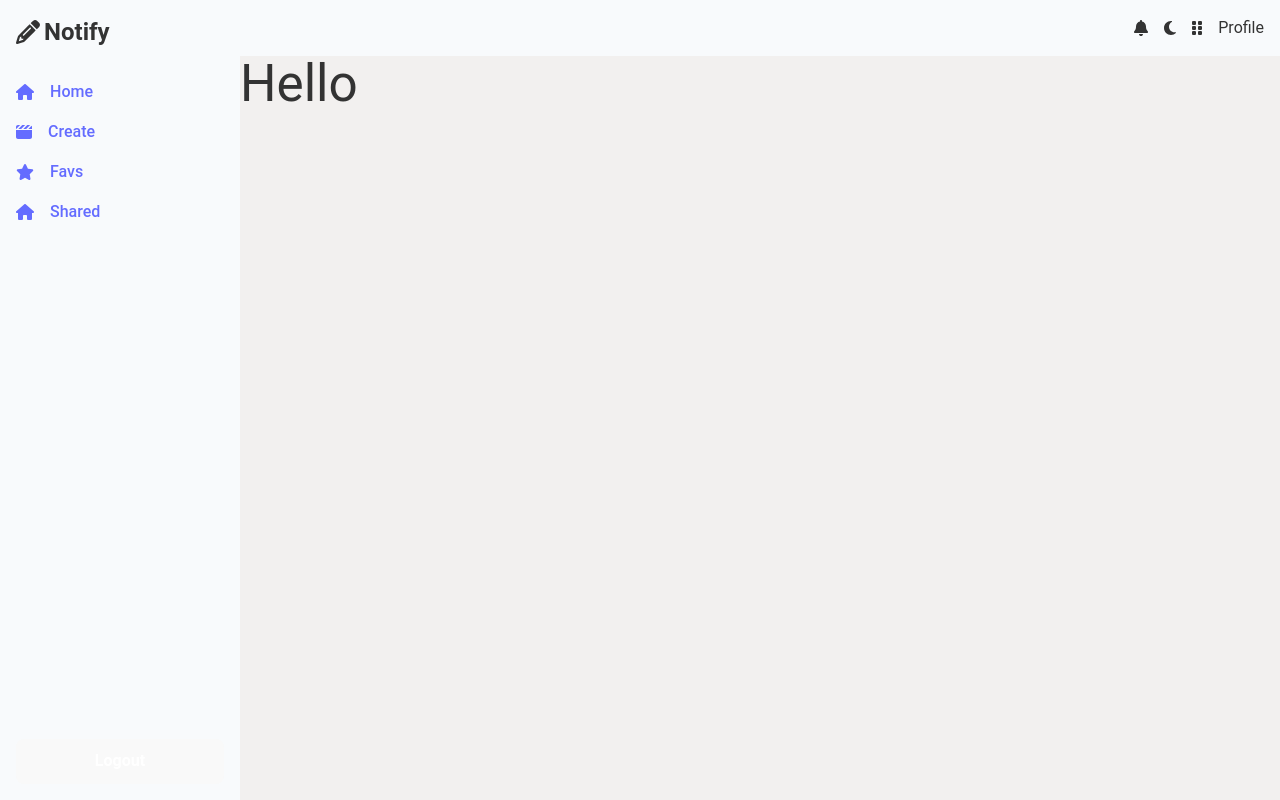
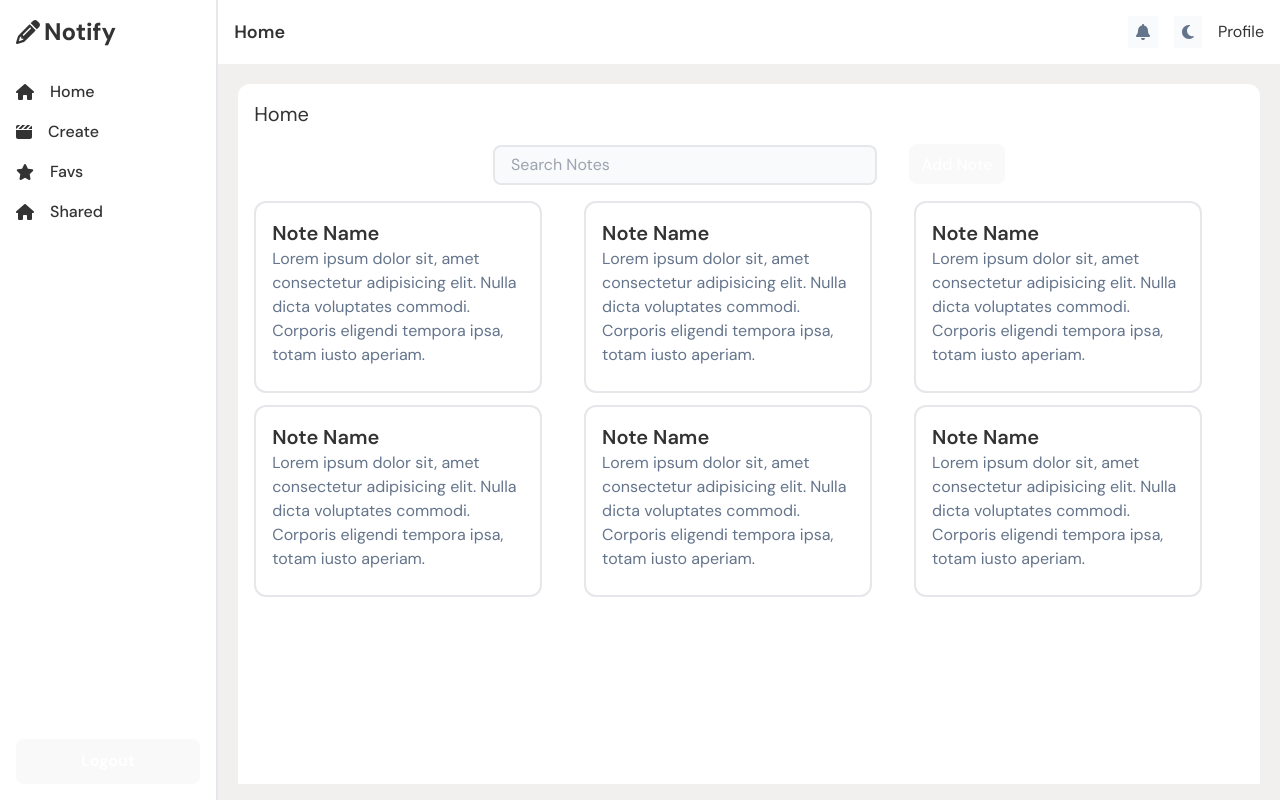
Before and after one commit to lennythecreator/Notify.ai, a React (Vite) app in the folder notify-client/: page /home in a window 1280 px wide. Built offline with nearby package versions, Linux system fonts and the light colour scheme.

Commit message:
Completesd Routes in App.tsx

```diff
--- a/notify-client/src/App.css
+++ b/notify-client/src/App.css
@@ -1,7 +1,7 @@
+@import url('https://fonts.googleapis.com/css2?family=DM+Sans:ital,opsz,wght@0,9..40,100..1000;1,9..40,100..1000&display=swap');
 body{
   background-color: #f2f0ef;
-  font-family: 'Roboto', sans-serif;
-
+  font-family: 'DM Sans', sans-serif;
   margin: 0;
   padding: 0;
   color: #333;
@@ -9,10 +9,13 @@ body{
 #root {
   height: 100vh;
   width: 100vw;
+  /* padding: 16px; */
   margin: 0 auto;
   text-align: center;
 
 }
+
+
 
 .logo {
   height: 6em;
--- a/notify-client/src/App.tsx
+++ b/notify-client/src/App.tsx
@@ -13,13 +13,13 @@ import { faClapperboard, faHome, faPencil, faStar } from '@fortawesome/free-soli
 
 function Sidebar() {
   return (
-    <nav className='flex flex-col w-72 h-full bg-slate-50 p-4'>
+    <nav className='flex flex-col w-64 h-full bg-white p-4 border-r-2'>
       <ul className='text-left flex flex-col gap-4 h-full'>
         <li className='flex items-center gap-1 text-2xl font-bold mb-4'><FontAwesomeIcon icon={faPencil}/>Notify</li>
-        <li><Link className='flex items-center gap-4' to='/home'><FontAwesomeIcon icon={faHome}/>Home</Link></li>
-        <li><Link className='flex items-center text-center gap-4' to='/create'><FontAwesomeIcon icon={faClapperboard}/>Create</Link></li>
-        <li><Link className='flex items-center text-center gap-4' to='/favs'><FontAwesomeIcon icon={faStar}/>Favs</Link></li>
-        <li><Link className='flex items-center text-center gap-4' to='/shared'><FontAwesomeIcon icon={faHome}/>Shared</Link></li>
+        <li><Link className='flex items-center text-center gap-4 text-[#333]' to='/home'><FontAwesomeIcon icon={faHome}/>Home</Link></li>
+        <li><Link className='flex items-center text-center gap-4 text-[#333]' to='/create'><FontAwesomeIcon icon={faClapperboard}/>Create</Link></li>
+        <li><Link className='flex items-center text-center gap-4 text-[#333]' to='/favs'><FontAwesomeIcon icon={faStar}/>Favs</Link></li>
+        <li><Link className='flex items-center text-center gap-4 text-[#333]' to='/shared'><FontAwesomeIcon icon={faHome}/>Shared</Link></li>
         <button className='mt-auto text-white font-bold'>Logout</button>
       </ul>
 
@@ -37,7 +37,7 @@ function AppContent() {
       {/* <Landing/> */}
       {showSidebar && <Sidebar />}
       <div className='flex flex-col w-full'>
-      <Header />
+      <Header title='Home'/>
       <Main/>
 
       </div>
--- a/notify-client/src/components/ui/Header.tsx
+++ b/notify-client/src/components/ui/Header.tsx
@@ -1,14 +1,18 @@
-import { faBell, faGripVertical, faMoon } from '@fortawesome/free-solid-svg-icons'
+import { faBell, faMoon } from '@fortawesome/free-solid-svg-icons'
 import { FontAwesomeIcon } from '@fortawesome/react-fontawesome'
 
-export const Header = () => {
+
+type HeaderProps = {
+    title: string
+}
+
+export const Header = (props:HeaderProps) => {
   return (
-    <header className='flex justify-between items-center p-4 bg-slate-50'>
+    <header className='flex justify-between items-center p-4 bg-white'>
+        <h1 className='text-lg font-semibold'>{props.title}</h1>
         <div className='flex items-center gap-4 ml-auto'>
-            <FontAwesomeIcon icon={faBell} />
-            <FontAwesomeIcon icon={faMoon} />
-            <FontAwesomeIcon icon={faGripVertical} />
-
+            <FontAwesomeIcon className='bg-slate-50 p-2 rounded-lg text-slate-500' icon={faBell} />
+            <FontAwesomeIcon className='bg-slate-50 p-2 rounded-lg text-slate-500' icon={faMoon} />
             <p>Profile</p>
         </div>
     </header>
--- a/notify-client/src/components/ui/NoteCard.tsx
+++ b/notify-client/src/components/ui/NoteCard.tsx
@@ -0,0 +1,10 @@
+import React from 'react'
+
+export const NoteCard = () => {
+  return (
+    <div className='w-72 h-48 p-4 border-2 rounded-xl text-left'>
+        <h1 className='text-xl font-semibold'>Note Name</h1>
+        <p className='text-slate-500'>Lorem ipsum dolor sit, amet consectetur adipisicing elit. Nulla dicta voluptates commodi. Corporis eligendi tempora ipsa, totam iusto aperiam.</p>
+    </div>
+  )
+}
--- /dev/null
+++ b/notify-client/src/components/ui/widget.tsx
@@ -0,0 +1,10 @@
+import React from 'react'
+
+type WidgetProps = {
+    children: React.ReactNode
+}
+export const Widget = (props:WidgetProps) => {
+  return (
+    <div className='w-full h-full m-5 p-4 rounded-[12px] bg-white'>{props.children}</div>
+  )
+}
--- a/notify-client/src/layouts/create.tsx
+++ b/notify-client/src/layouts/create.tsx
@@ -1,7 +1,15 @@
 import React from 'react'
+import { Widget } from '../components/ui/widget'
 
 export const Create = () => {
   return (
-    <div>Create</div>
+    <Widget>
+        <h1 className="text-left text-xl">Create</h1>
+       <div className='flex items-center'>
+
+        <input type="file" name="" id="" placeholder='upload document' />
+        <button className='text-white'>Generate Note</button>
+       </div>
+    </Widget>
   )
 }
--- a/notify-client/src/layouts/home.tsx
+++ b/notify-client/src/layouts/home.tsx
@@ -1,9 +1,22 @@
+import { NoteCard } from "../components/ui/NoteCard"
+import { Widget } from "../components/ui/widget"
 
 export const Home = () => {
   return (
    <>
-
-    <h1>Hello</h1>
+    <Widget>
+      <h1 className="text-left text-xl">Home</h1>
+      <input className="w-96 h-10 m-4 p-4 rounded-[8px] outline-none bg-slate-50 border-2" type="search" name="" id="" placeholder="Search Notes" />
+      <button className="w-24 h-10 m-4 p-2 rounded-[8px] text-white">Add Note</button>
+      <div className="grid grid-cols-3 gap-y-3">
+        <NoteCard/>
+        <NoteCard></NoteCard>
+        <NoteCard></NoteCard>
+        <NoteCard></NoteCard>
+        <NoteCard></NoteCard>
+        <NoteCard></NoteCard>
+      </div>
+    </Widget>
    </>
   )
 }
--- a/notify-client/src/layouts/main.tsx
+++ b/notify-client/src/layouts/main.tsx
@@ -1,18 +1,17 @@
 import {Routes,Route} from 'react-router-dom';
 import { Home } from '../layouts/home';
 import { Create } from '../layouts/create';
-import Landing from '../pages/landing';
 export const Main = () => {
   return (
-    <main className='flex w-full'>
-        <section>
+    <main className='flex w-full h-[90vh] justify-center overflow-auto'>
 
-        <Routes>
-            {/* <Route path='/' element={<Landing />} /> */}
-            <Route path='/home' element={<Home />} />
-            <Route path='/create' element={<Create/>} />
-        </Routes>
-        </section>
+
+            <Routes>
+                {/* <Route path='/' element={<Landing />} /> */}
+                <Route path='/home' element={<Home />} />
+                <Route path='/create' element={<Create/>} />
+            </Routes>
+
     </main>
 
   )
```
